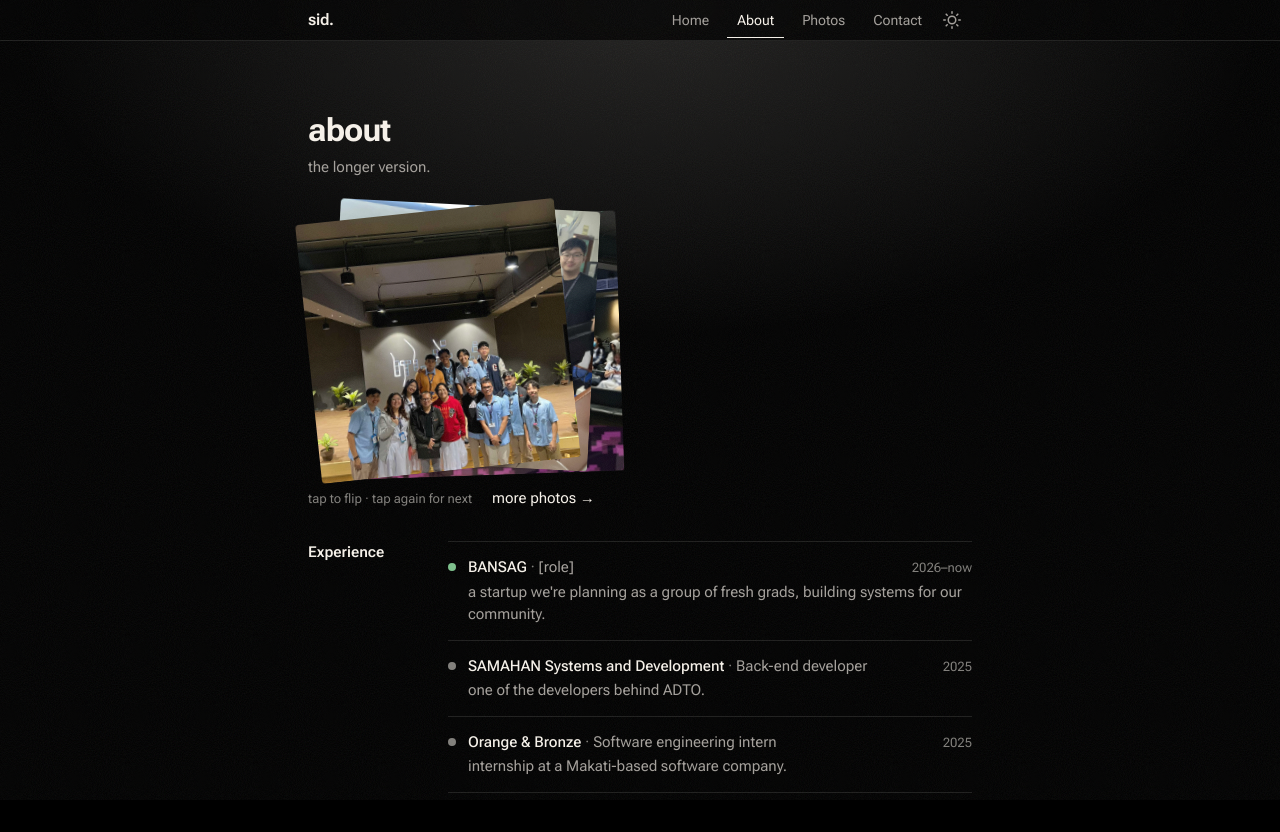
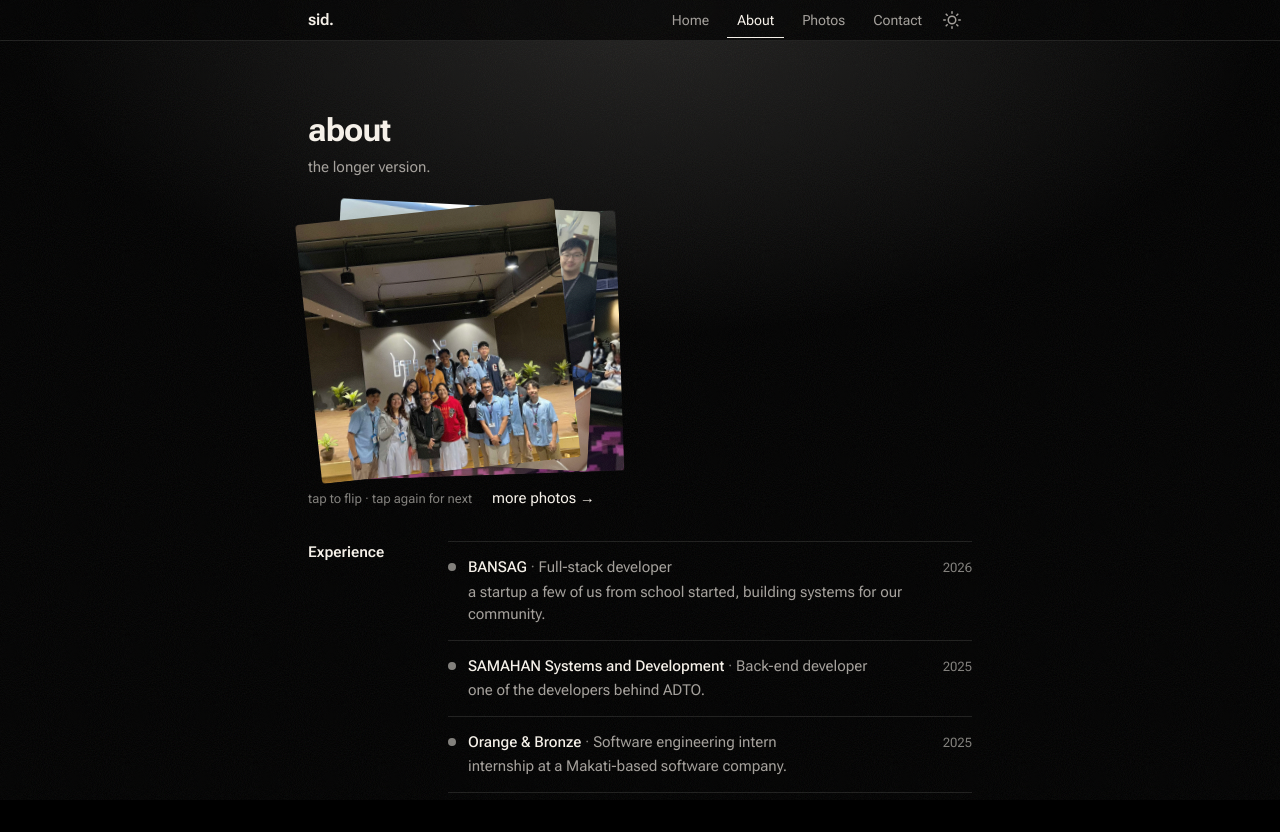
Before and after one commit to sidadrian3/my-portfolio, a Next.js app in the folder my-portfolio/: page /about in a window 1280 px wide. Shown: the top 832 px of the page. Built offline with nearby package versions, Linux system fonts and the light colour scheme.

Commit message:
feat(content): show bansag as past work and update the now line

```diff
--- a/my-portfolio/app/config.ts
+++ b/my-portfolio/app/config.ts
@@ -5,7 +5,7 @@ export const metaData = {
   description:
     "cs grad from ateneo de davao building back-ends. projects, experience, and what i'm listening to.",
   ogImage: "/og",
-  now: "starting BANSAG with my friends from school",
+  now: "going back to the fundamentals and good practices, and building full-stack with AI in the loop.",
 };
 
 export const socialLinks = {
--- a/my-portfolio/app/lib/content/experience.ts
+++ b/my-portfolio/app/lib/content/experience.ts
@@ -10,10 +10,9 @@ export type TimelineEntry = {
 export const experience: TimelineEntry[] = [
   {
     org: "BANSAG",
-    role: "[role]",
+    role: "Full-stack developer",
     start: "2026",
-    line: "a startup we're planning as a group of fresh grads, building systems for our community.",
-    current: true,
+    line: "a startup a few of us from school started, building systems for our community.",
   },
   {
     org: "SAMAHAN Systems and Development",
```
